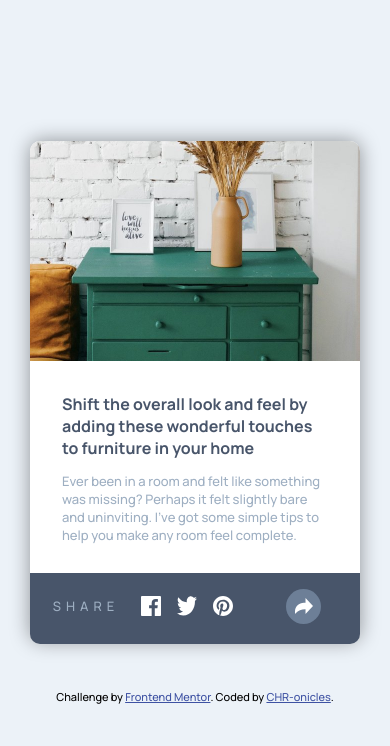
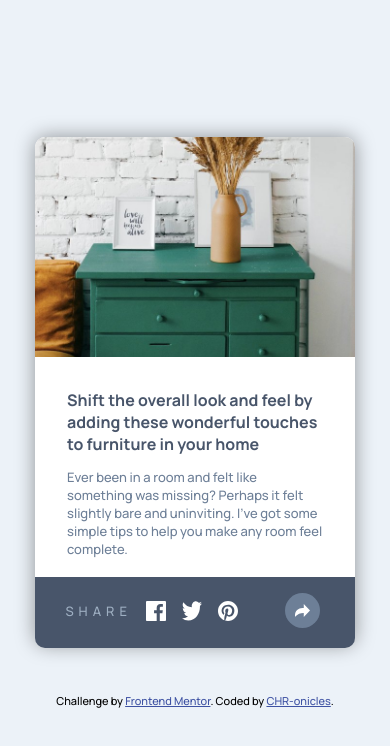
Before and after one commit to CHR-onicles/FEM-article-preview, a plain HTML site: page src/index.html in a window 390 px wide. Both pictures are taken after a click on the element 307 px from the left and 605 px from the top of the page. Drawn offline with Linux system fonts and the light colour scheme.

Commit message:
more styling and added a media query

```diff
--- a/src/style.css
+++ b/src/style.css
@@ -14,12 +14,14 @@ GLOBAL VARIABLES
     --clr-gray-blue: hsl(212, 23%, 69%);
     --clr-light-gray-blue: hsl(210, 46%, 95%);
 }
-*, *::before, *::after{
+*,
+*::before,
+*::after {
     padding: 0;
     margin: 0;
     box-sizing: border-box;
 }
-body{
+body {
     height: 100vh;
     background: var(--clr-light-gray-blue);
     display: flex;
@@ -30,20 +32,20 @@ body{
     font-family: var(--ff-primary);
     font-size: var(--ff-size);
 }
-.card{
-    height: 500px;
-    width: min(85vw, 330px); /* change to rem */
+.card {
+    height: 508px;
+    width: 20rem;
     border-radius: 10px;
-    box-shadow: 0 0 20px rgba(0,0,0,.4); /* remove later */
+    box-shadow: 0 0 20px rgba(0, 0, 0, 0.4); /* TODO: remove later */
     background: white;
 }
-.card-img{
+.card-img {
     background: url("./images/drawers.jpg") no-repeat center / cover;
     border-top-left-radius: 10px;
     border-top-right-radius: 10px;
     height: 220px;
 }
-.card-content{
+.card-content {
     display: flex;
     flex-direction: column;
     padding-left: 2rem;
@@ -52,69 +54,73 @@ body{
     padding-bottom: 1rem;
     gap: 1em;
 }
-.header-text{
+.header-text {
     font-size: 16px;
     font-weight: 700;
     color: var(--clr-v-dark-gray-blue);
 }
-.text-content{
-    color: var(--clr-gray-blue);
+.text-content {
+    color: var(--clr-desat-dark-blue);
     padding-top: 1em;
-    padding-bottom: 1em;
+    padding-bottom: .3em;
 }
-.share-container{
+.share-container {
     position: relative;
     background: inherit;
-    transition: all .4s;
+    transition: all 0.4s;
 }
 .share-content,
-.share-content-active{
+.share-content-active {
     position: absolute;
     top: 0;
     left: 0;
 }
-.share-content{
+.share-content {
     width: 100%;
     display: flex;
     justify-content: space-around;
     top: 10px;
 }
-.share-content .person-img{
+.share-content .person-img {
     background: url("./images/avatar-michelle.jpg") no-repeat center / cover;
     width: 45px;
     height: 45px;
     border-radius: 50%;
 }
-.share-content .details{
+.share-content .details {
     display: flex;
     flex-direction: column;
     margin-left: -2rem;
     margin-top: auto;
     margin-bottom: auto;
 }
-.share-content .name{
+.share-content .name {
     font-weight: 700;
     color: var(--clr-v-dark-gray-blue);
 }
-.share-content .date{
+.share-content .date {
     color: var(--clr-gray-blue);
 }
-.share-content .share-icon{
+.share-icon,
+.share-icon-active {
     width: 35px;
     height: 35px;
     border-radius: 50%;
+    background-size: 18px;
+    transition: transform 0.3s;
+    position: relative;
+}
+.share-icon {
     background: url("./images/icon-share.svg") no-repeat var(--clr-light-gray-blue);
-    background-size: 18px;
     background-position: 50% 50%;
     margin: auto 0;
-    margin-right: .5rem;
-    position: relative;
-    transition: transform .3s;
+    margin-right: 0.7rem;
 }
 /* animating box-shadow on pseudo element instead of directly on element to improve performance
     Source: Kevin Powell - Youtube
 */
-.share-icon::before{
+.share-icon::before,
+.share-icon-active::before {
     content: "";
     position: absolute;
     top: 0;
@@ -122,17 +128,24 @@ body{
     width: 100%;
     height: 100%;
     border-radius: 50%;
-    box-shadow: 0 5px 5px hsla(217, 19%, 35%, .3);
     opacity: 0;
-    transition: opacity .3s;
+    transition: opacity 0.3s;
 }
-.share-icon:hover::before{
+.share-icon::before {
+    box-shadow: 0 5px 5px hsla(217, 19%, 35%, 0.3);
+}
+.share-icon-active::before {
+    box-shadow: 0 5px 5px hsla(210, 46%, 70%, 0.3);
+}
+.share-icon:hover::before,
+.share-icon-active:hover::before {
     opacity: 1;
 }
-.share-content .share-icon:hover{
+.share-icon:hover,
+.share-icon-active:hover {
     cursor: pointer;
 }
-.share-content-active{
+.share-content-active {
     display: none;
     width: 100%;
     justify-content: space-around;
@@ -144,37 +157,33 @@ body{
     color: var(--clr-gray-blue);
     letter-spacing: 5px;
     text-transform: uppercase;
+    margin-left: .7rem;
 }
-.share-content-active .icons{
+.share-content-active .icons {
     margin-left: -2rem;
 }
-.share-content-active img{
+.share-content-active img {
     width: 20px;
     height: 20px;
-    margin: 0 .5rem;
+    margin: 0 0.5rem;
 }
-.share-content-active div{
+.share-content-active div {
     display: flex;
     place-items: center;
 }
-.share-icon-active{
+.share-icon-active {
     display: inline;
-    width: 35px;
-    height: 35px;
-    border-radius: 50%;
-    background: url("./images/icon-share-active.svg") no-repeat
-        var(--clr-desat-dark-blue);
-    background-size: 18px;
-    background-position: 50% 50%;
+    background: url("./images/icon-share-active.svg") no-repeat var(--clr-desat-dark-blue);
+    background-position: 50% 50%; /* needs to be with the background to work */
     margin-right: 1rem;
 }
-.share-container.active .share-content{
+.share-container.active .share-content {
     display: none;
 }
-.share-container.active .share-content-active{
+.share-container.active .share-content-active {
     display: flex;
 }
-.share-container.active{
+.share-container.active {
     height: 71px;
     border-bottom-right-radius: inherit;
     border-bottom-left-radius: inherit;
@@ -187,3 +196,9 @@ body{
 .attribution a {
     color: hsl(228, 45%, 44%);
 }
+@media screen and (min-width: 600px) { /* trying to get to landscape mode of smaller phones */
+    body{
+        height: initial; /* so the card stops hugging the edges */
+        padding: 2rem 0;
+    }
+}
```
